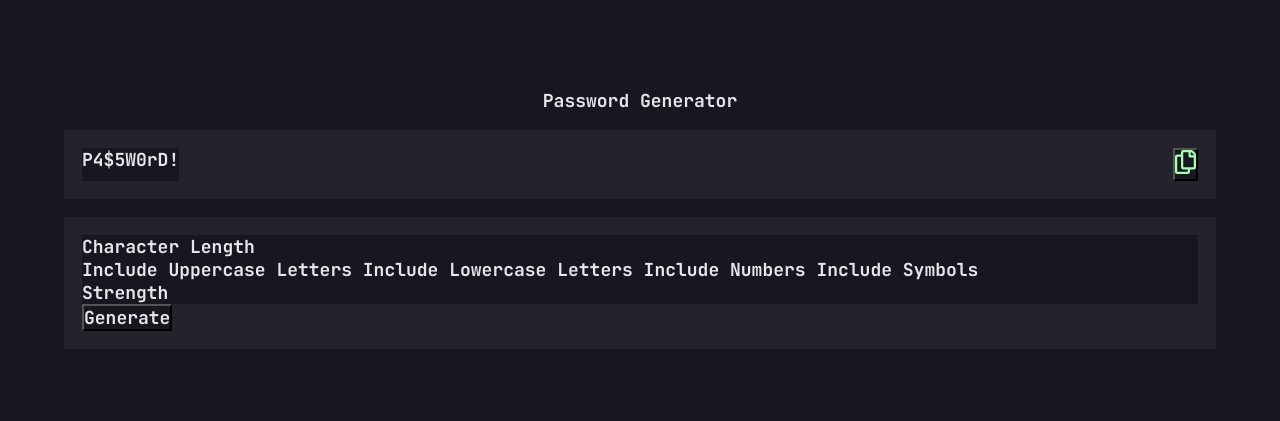
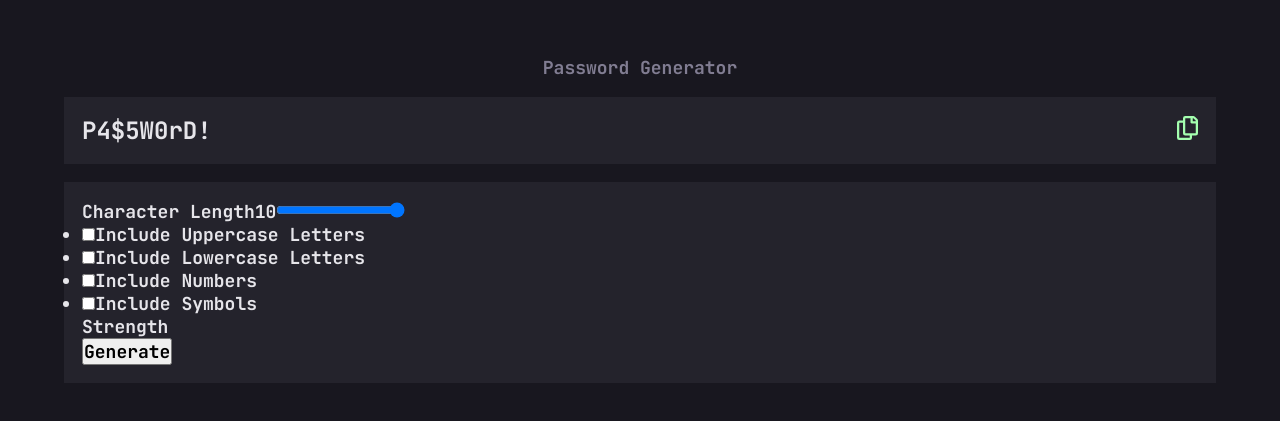
Before and after one commit to ledminh/password-generator-app, a Next.js app: page / in a window 1280 px wide. Shown: the part 181-602 px from the top of the page. Built offline with nearby package versions, Linux system fonts and the light colour scheme.

Commit message:
PasswordScreen and Form

```diff
--- a/components/Panel/index.tsx
+++ b/components/Panel/index.tsx
@@ -1,19 +1,60 @@
 import { FunctionComponent } from "react";
+import styles from './Panel.module.scss';
 
 export const Panel: FunctionComponent = () => {
 
 
     return (
-        <>
-            <div>
+        <form>
+            <div className={styles.characterLength}>
+                <label htmlFor="character-length">
+                    <span className={styles.text}>
                         Character Length
+                    </span>
+                    <span className={styles.value}>
+                        10
+                    </span>
+                </label>
+                <input type="range"
+                        id="character-length"
+                        name="character-length"
+                        min="0" max="20"
+                        />
             </div>
-            <form>
+            <ul>
+                <li>
+                    <input type="checkbox"
+                            id="uppercase"
+                            name="uppercase"/>
+                    <label htmlFor="upercase">
                         Include Uppercase Letters
+                    </label>
+                </li>
+                <li>
+                    <input type="checkbox"
+                            id="lowercase"
+                            name="lowercase"/>
+                    <label htmlFor="lowercase">
                         Include Lowercase Letters
+                    </label>
+                </li>
+                <li>
+                    <input type="checkbox"
+                            id="number"
+                            name="number"/>
+                    <label htmlFor="number">
                         Include Numbers
+                    </label>
+                </li>
+                <li>
+                    <input type="checkbox"
+                            id="symbol"
+                            name="symbol"/>
+                    <label htmlFor="symbol">
                         Include Symbols
+                    </label>
+                </li>
+            </ul>
         </form>
-        </>
     );
 }
--- a/components/PasswordScreen/PasswordScreen.module.scss
+++ b/components/PasswordScreen/PasswordScreen.module.scss
@@ -0,0 +1,6 @@
+.button {
+    background-color: inherit;
+    border: inherit;
+
+    cursor: pointer;
+}
--- a/components/PasswordScreen/index.tsx
+++ b/components/PasswordScreen/index.tsx
@@ -10,9 +10,9 @@ const PasswordScreen: FunctionComponent = () => {
     return (
         <>
             <div className={styles.password}>
-                P4$5W0rD!
+                <h3>P4$5W0rD!</h3>
             </div>
-            <button>
+            <button className={styles.button}>
                 <Image
                     src={iconCopy}
                     alt="Copy Icon"
--- a/styles/Home.module.scss
+++ b/styles/Home.module.scss
@@ -25,9 +25,14 @@
     padding: 1rem;
 }
 
+.header {
+    color: base.$color2;
+}
+
 .passwordScreen {
     display: flex;
     flex-flow: row nowrap;
 
     justify-content: space-between;
+    align-items: center;
 }
--- a/styles/globals.scss
+++ b/styles/globals.scss
@@ -22,13 +22,15 @@ body,
   font-size: 18px;
   line-height: 23px;
 
-  background-color: base.$color4;
-  color: base.$color3;
+
 
 
 }
 
-
+body {
+  background-color: base.$color4;
+  color: base.$color3;
+}
 
 
 a {
```
Lines whose indentation alone changed are shown as unchanged.
